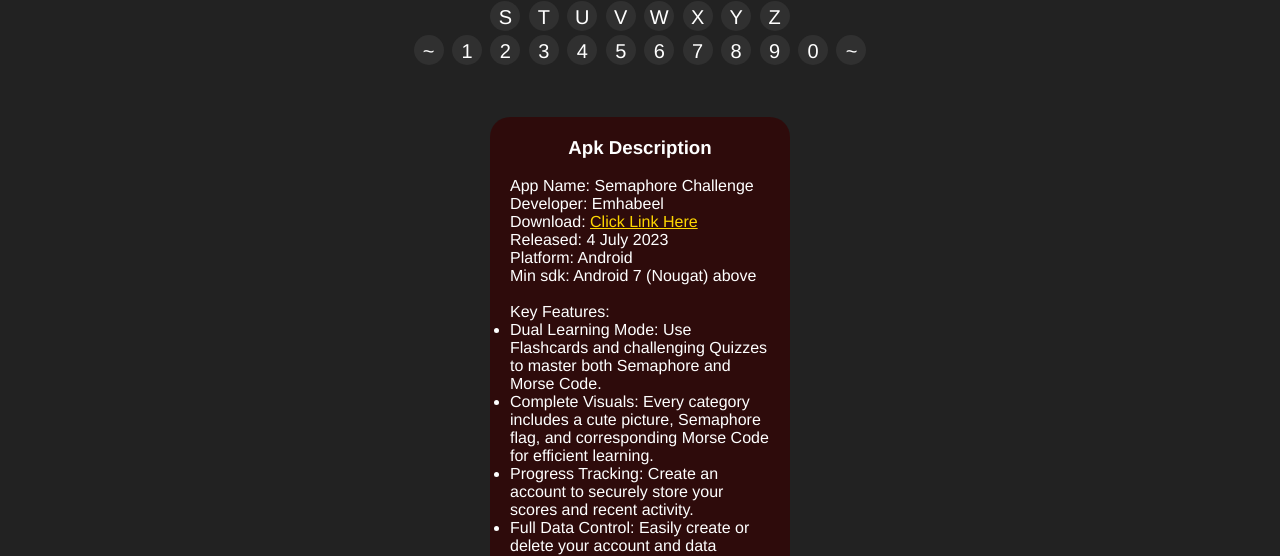
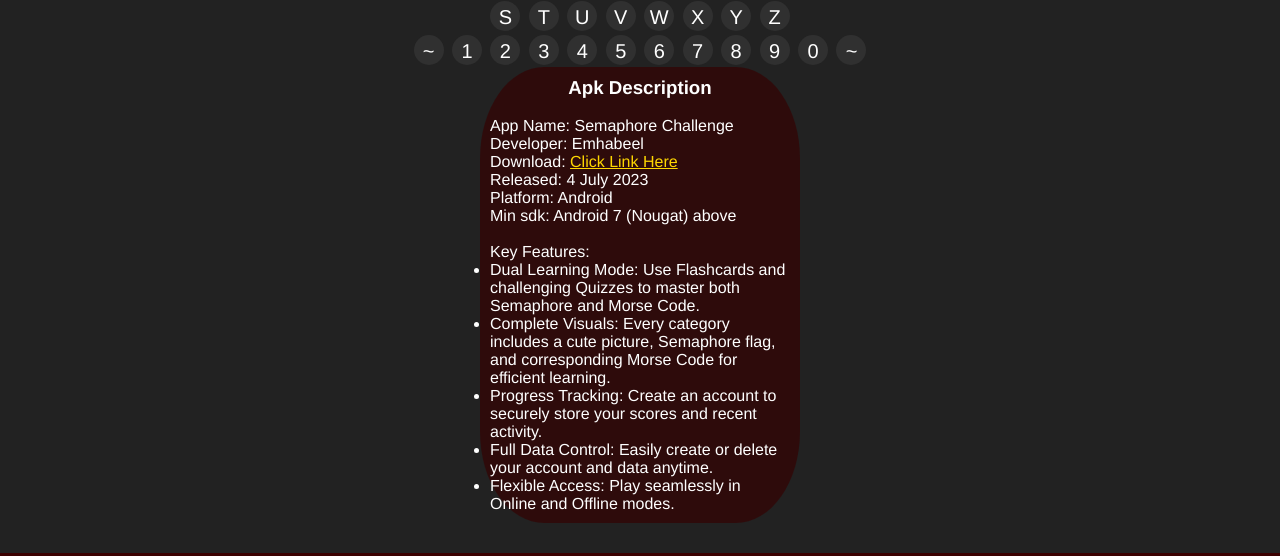
Before and after one commit to mrscaramanga/semaphore-challenge, a plain HTML site: page index.html in a window 1280 px wide. Shown: the part 1391-1947 px from the top of the page. Drawn offline with nearby package versions, Linux system fonts and the light colour scheme.

Commit message:
Update stylesheet.css

```diff
--- a/stylesheet.css
+++ b/stylesheet.css
@@ -544,6 +544,22 @@ input[type=radio]:checked ~ .option {
 .modal-button-container button:hover{
   background-color: #A3090E;
 }
+.apk-desc {
+  width: 25%;
+  padding: 10px;
+  margin: 0 auto;
+  align-items: center;
+  justify-content: center;
+  border-radius: 20%;
+  background-color: #360000a6;
+  position: relative;
+}
+.apk-desc a {
+  text-decoration: underline; color: gold;
+}
+.apk-desc a:hover {
+  color: #A3090E;
+}
 
 @media all and (max-width : 350px){
   .game-quiz-container{
@@ -602,14 +618,3 @@ input[type=radio]:checked ~ .option {
   from {opacity: 0;}
   to {opacity: 1;}
 }
-.apk-desc {
-  width: 300px; height: auto; padding: 20px;
-  margin: 50px auto; align-items: center; justify-content: center; border-radius: 20px;
-  background-color: #360000a6; position: relative;
-}
-.apk-desc a {
-  text-decoration: underline; color: gold;
-}
-.apk-desc a:hover {
-  color: #A3090E;
-}
```
